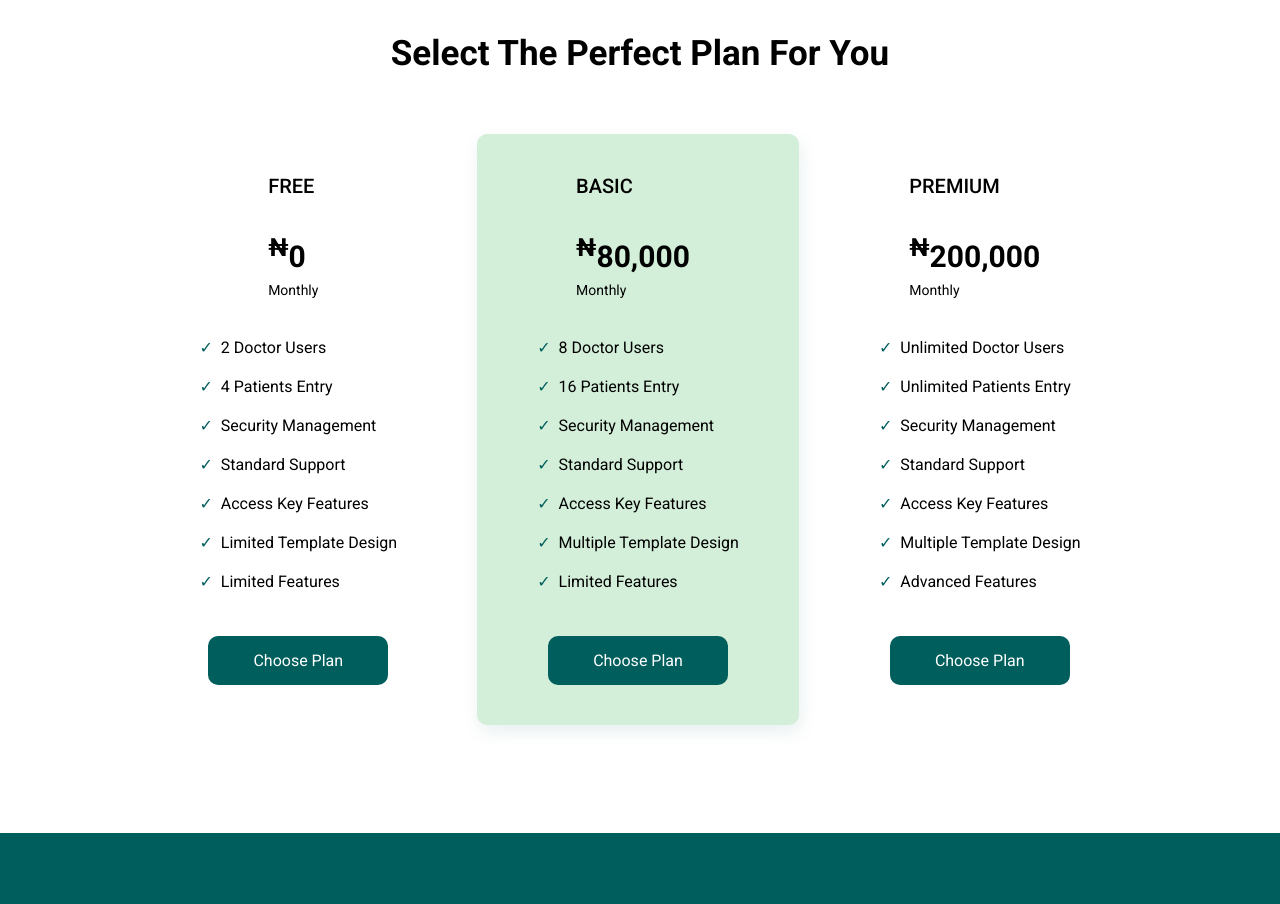
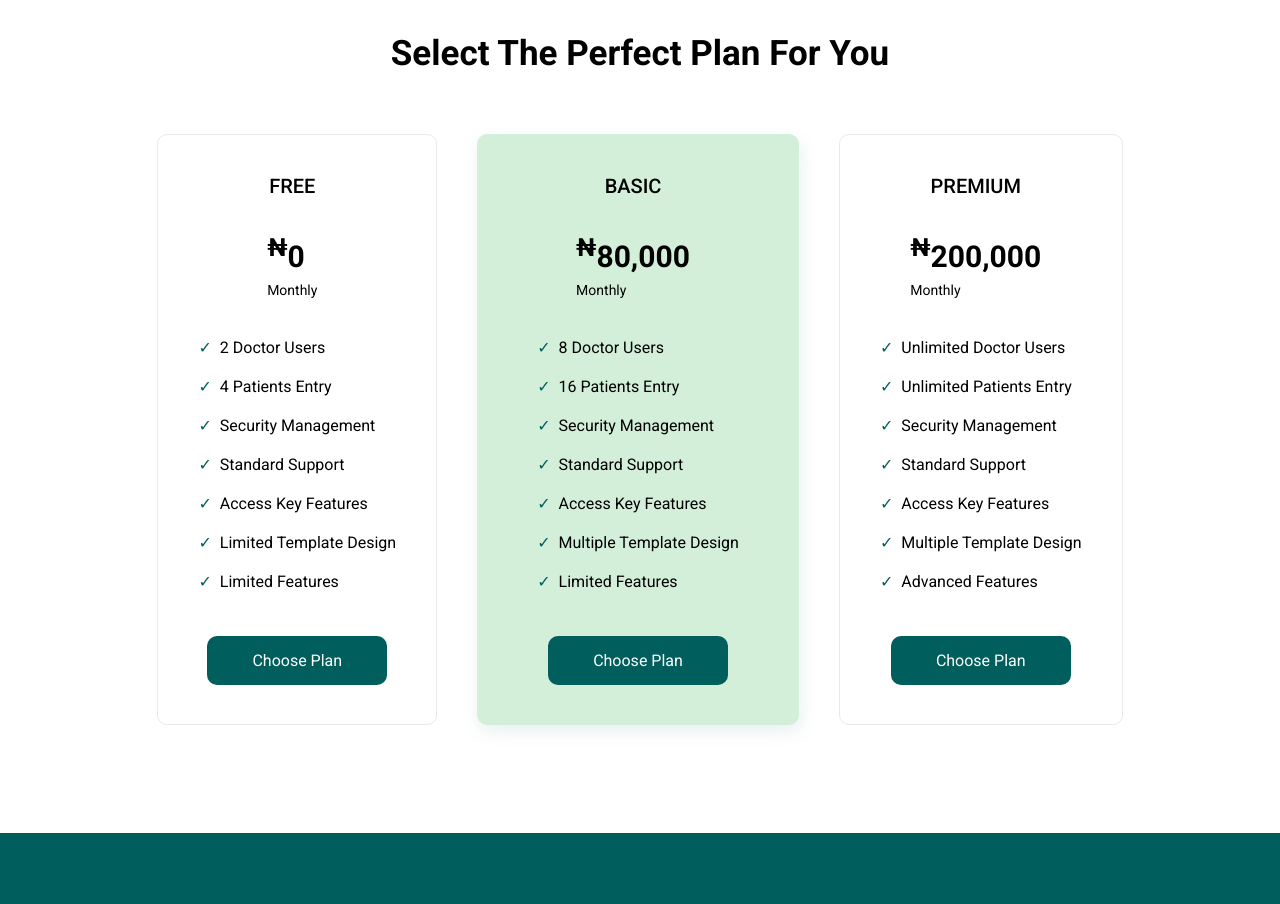
Before and after one commit to TAP-IMACARE/Client-Side, a React (Vite) app: page / in a window 1280 px wide. Shown: the part 3420-4324 px from the top of the page. Built offline with nearby package versions, Linux system fonts and the light colour scheme.

Commit message:
plans component for landing page

```diff
--- a/src/components/Plans/Plans.css
+++ b/src/components/Plans/Plans.css
@@ -25,6 +25,18 @@
   justify-content: center;
   gap: 40px;
 }
+.plans #selected_plan {
+  padding: 40px 60px;
+
+  border-radius: 10px;
+  background: var(--light-green);
+  box-shadow: 2px 7px 17px 0px rgba(0, 94, 93, 0.09);
+}
+
+.plans .unselected_plan {
+  border: 1px solid var(--lightest-grey);
+  border-radius: 10px;
+}
 .plan .package {
   display: flex;
   flex-direction: column;
@@ -34,6 +46,7 @@
 .plan .package h5 {
   font-size: 20px;
   font-weight: 500;
+  text-align: center;
 }
 .package .price {
   display: flex;
@@ -70,10 +83,3 @@
   color: var(--white);
   background: var(--green);
 }
-#selected_plan {
-  padding: 40px 60px;
-
-  border-radius: 10px;
-  background: var(--light-green);
-  box-shadow: 2px 7px 17px 0px rgba(0, 94, 93, 0.09);
-}
--- a/src/components/Plans/Plans.jsx
+++ b/src/components/Plans/Plans.jsx
@@ -7,7 +7,7 @@ const Plans = () => {
       <h3>Select The Perfect Plan For You</h3>
 
       <div className="plans">
-        <div className="plan">
+        <div className="plan unselected_plan">
           <div className="package">
             <h5>FREE</h5>
             <div className="price">
@@ -94,7 +94,7 @@ const Plans = () => {
         </div>
 
         {/* PREMIUM PLAN */}
-        <div className="plan">
+        <div className="plan unselected_plan">
           <div className="package">
             <h5>PREMIUM</h5>
             <div className="price">
```
